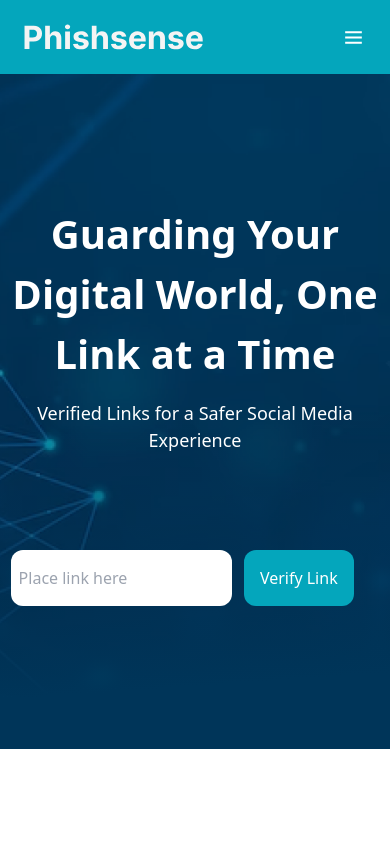
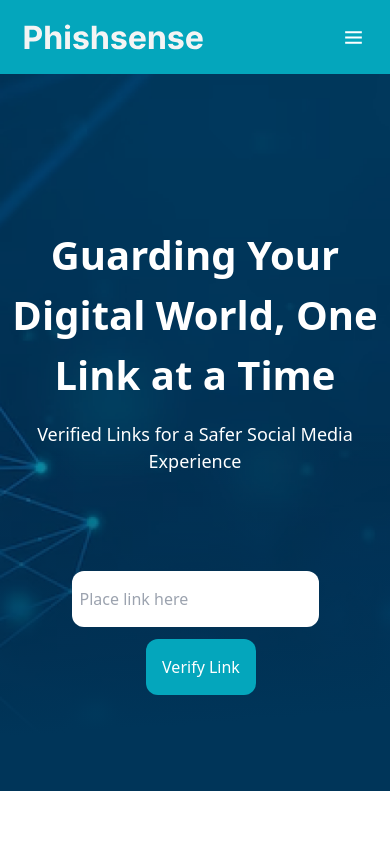
Before and after one commit to egba001/phish-sense, a React (Vite) app: page / in a window 390 px wide. Shown: the top 844 px of the page. Built offline with nearby package versions, Linux system fonts and the light colour scheme.

Commit message:
complete

```diff
--- a/src/pages/Landing/Header.jsx
+++ b/src/pages/Landing/Header.jsx
@@ -54,7 +54,7 @@ const Header = () => {
             backgroundSize: "cover",
             backgroundRepeat: "no-repeat",
             width: "100%",
-            height: "80vh",
+            height: "85vh",
             position: 'relative'
           }}
         >
@@ -80,10 +80,10 @@ const Header = () => {
                         <h1 className="text-[40px] font-bold text-center mb-4">Guarding Your Digital World, One Link at a Time</h1>
                         <p className="text-center text-[18px] lg:text-[25px]">Verified Links for a Safer Social Media Experience</p>
                     </div>
-                    <div className="flex items-center justify-center">
-                        <form className="flex items-center space-x-3 mt-24 lg:mt-40" onSubmit={addPosts}>
-                            <input type="url" placeholder="Place link here" onChange={handleChange} value={url} className="bg-white focus:outline-blue text-[#0f0f0f] block rounded-xl py-4 px-2 w-[60%] lg:w-[25rem]" />
-                            <button className="bg-blue py-4 px-4 rounded-xl flex items-center space-x-3" type="submit">
+                    <div className="flex items-center w-full justify-center">
+                        <form className="lg:flex-row items-center flex flex-col justify-center w-[90%] lg:w-fit space-x-3 mt-24 lg:mt-40" onSubmit={addPosts}>
+                            <input type="url" placeholder="Place link here" onChange={handleChange} value={url} className="bg-white focus:outline-blue mb-3 lg:mb-0 mx-auto text-[#0f0f0f] block rounded-xl py-4 px-2 lg:w-[25rem]" />
+                            <button className="bg-blue w-fit mx-auto py-4 px-4 rounded-xl flex items-center space-x-3" type="submit">
                                 <span>Verify Link</span>
                                 {isSending && <ReactLoading type={"spin"} color={"#ffffff"} height={'1rem'} width={'1rem'} />}
                             </button>
```
